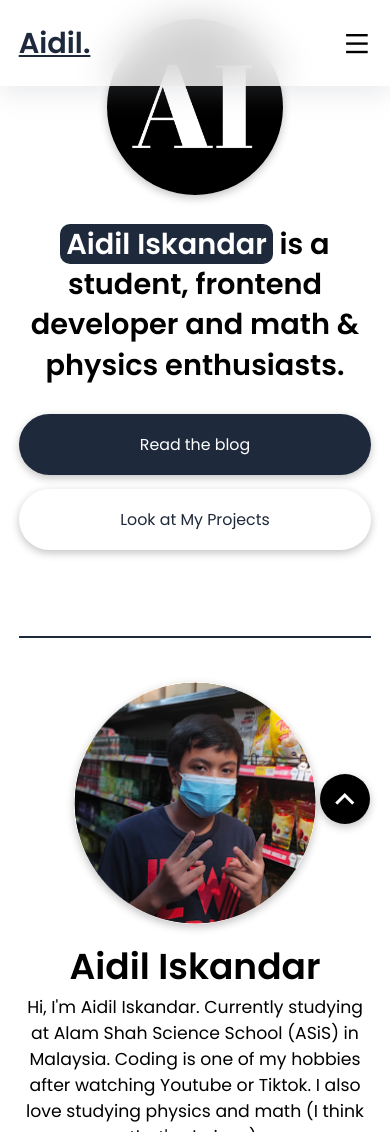
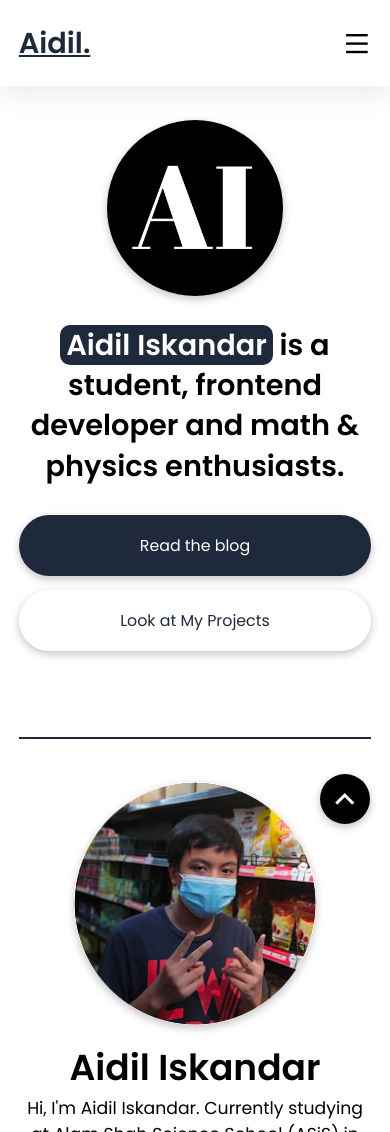
Before and after one commit to aidil-sekandar/portfolio-old, a plain HTML site: page index.html in a window 390 px wide. Shown: the top 1132 px of the page. Drawn offline with nearby package versions, Linux system fonts and the light colour scheme.

Commit message:
add margin top to hero

```diff
--- a/css/style.css
+++ b/css/style.css
@@ -177,7 +177,7 @@ img {
 
 @media (max-width: 700px) {
   .hero {
-    margin-top: 0;
+    margin-top: 7em;
     display: flex;
     flex-direction: column;
     gap: 2em;
```
